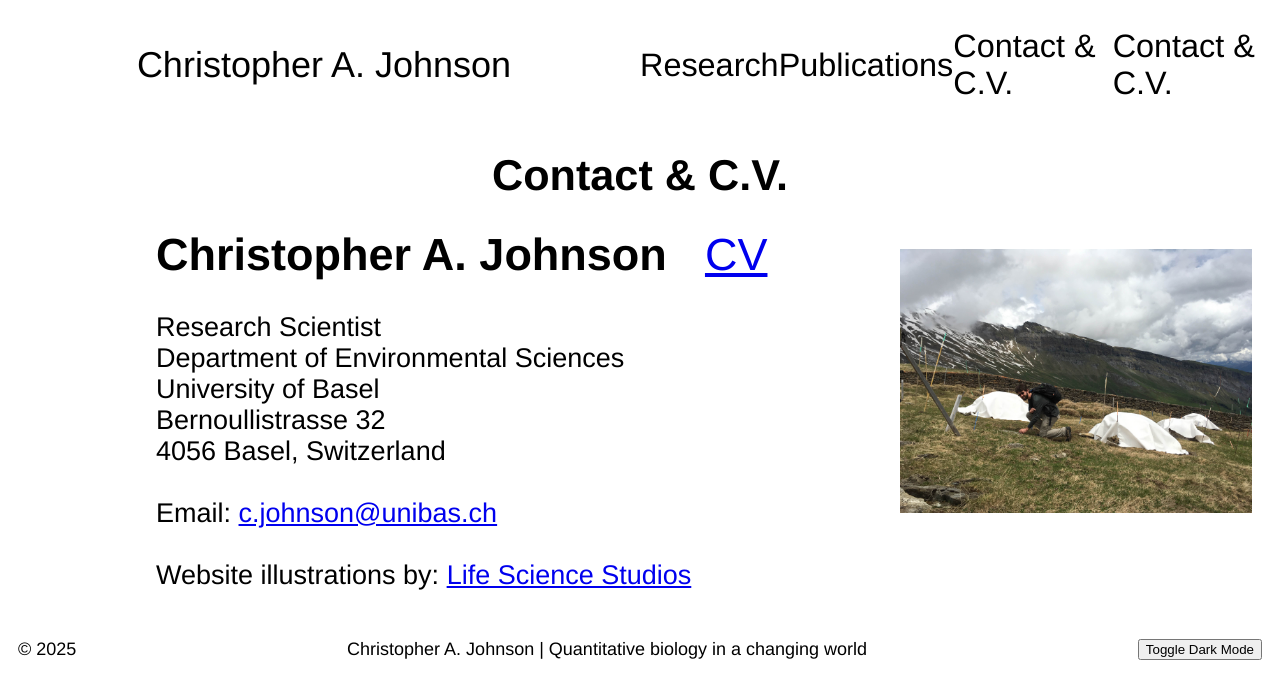
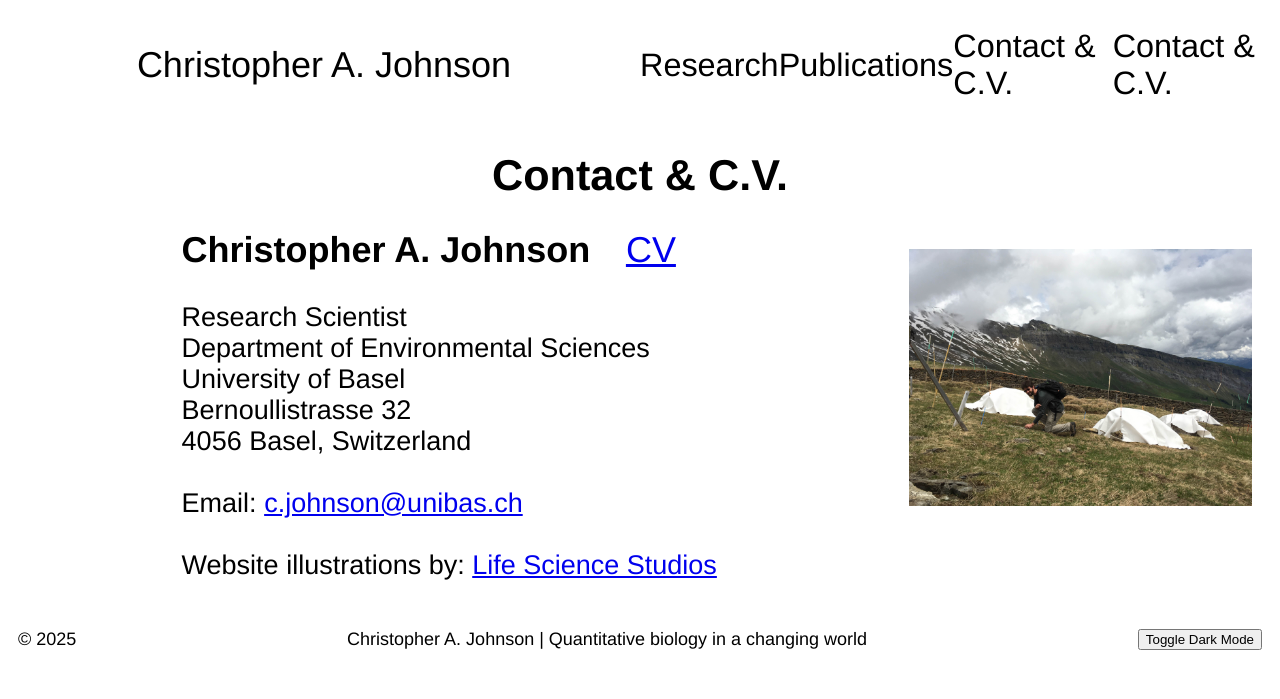
Before and after one commit to chrisajohnson/chrisajohnson.github.io, a Jekyll site: the page built from contact.md, in a window 1280 px wide. Shown: the top 699 px of the page. Built offline with Jekyll 4.4.1, drawn with Linux system fonts in a browser that asks for light colours.

Commit message:
Update contact.md

```diff
--- a/contact.md
+++ b/contact.md
@@ -5,8 +5,8 @@
 weight: 3
 ---
 
-<div class="content-left" style="margin-left: 10vw;">
-  <span style="white-space: nowrap; font-size: 2.5rem;">
+<div class="content-left" style="margin-left: 12vw;">
+  <span style="white-space: nowrap; font-size: 2rem;">
     <strong>Christopher A. Johnson</strong>
     <a href="/PDFs/CV_Johnson.pdf" target="_blank" style="margin-left: 2vw;">CV</a>
   </span><br>
@@ -25,5 +25,5 @@
   </span>
 </div>
 <div class="content-right">
-  <img src="{{ '/images/Chris_field.jpg' | relative_url }}" alt="Christopher Johnson" style="max-height: 7in;">
+  <img src="{{ '/images/Chris_field.jpg' | relative_url }}" alt="Christopher Johnson" style="max-height: 6in;">
 </div>
```
